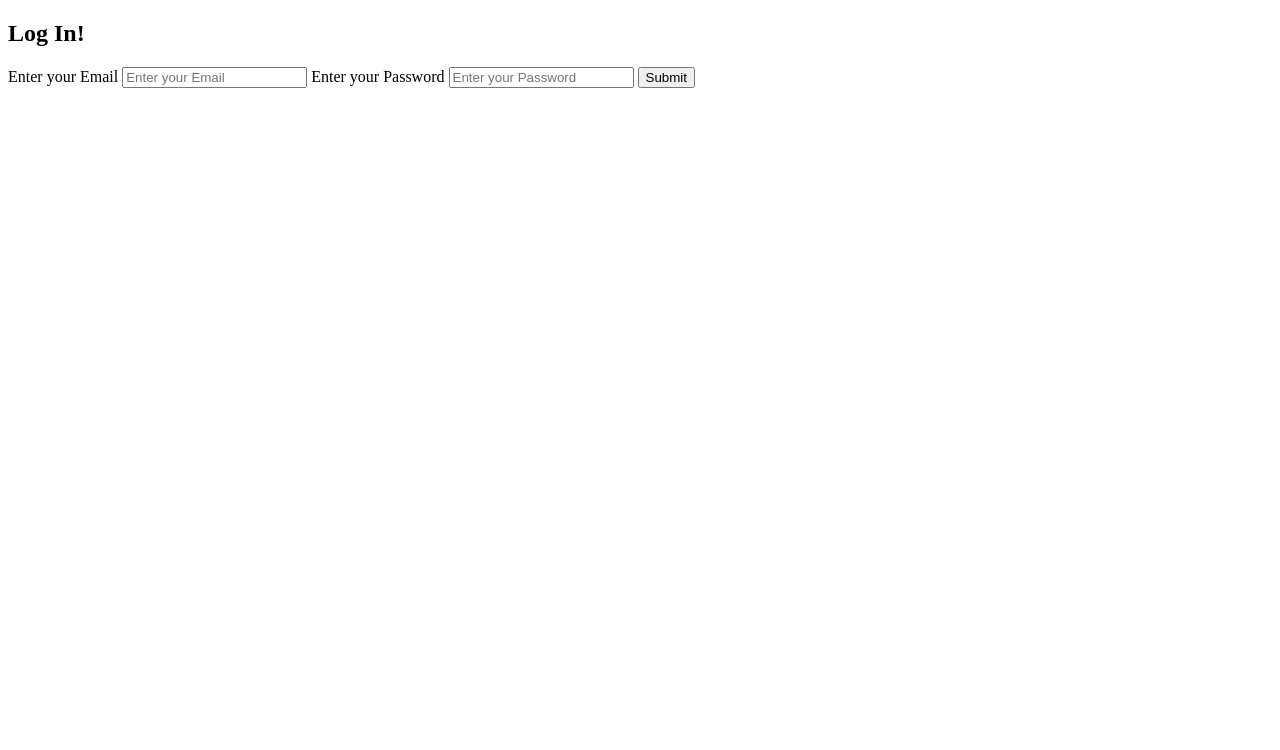
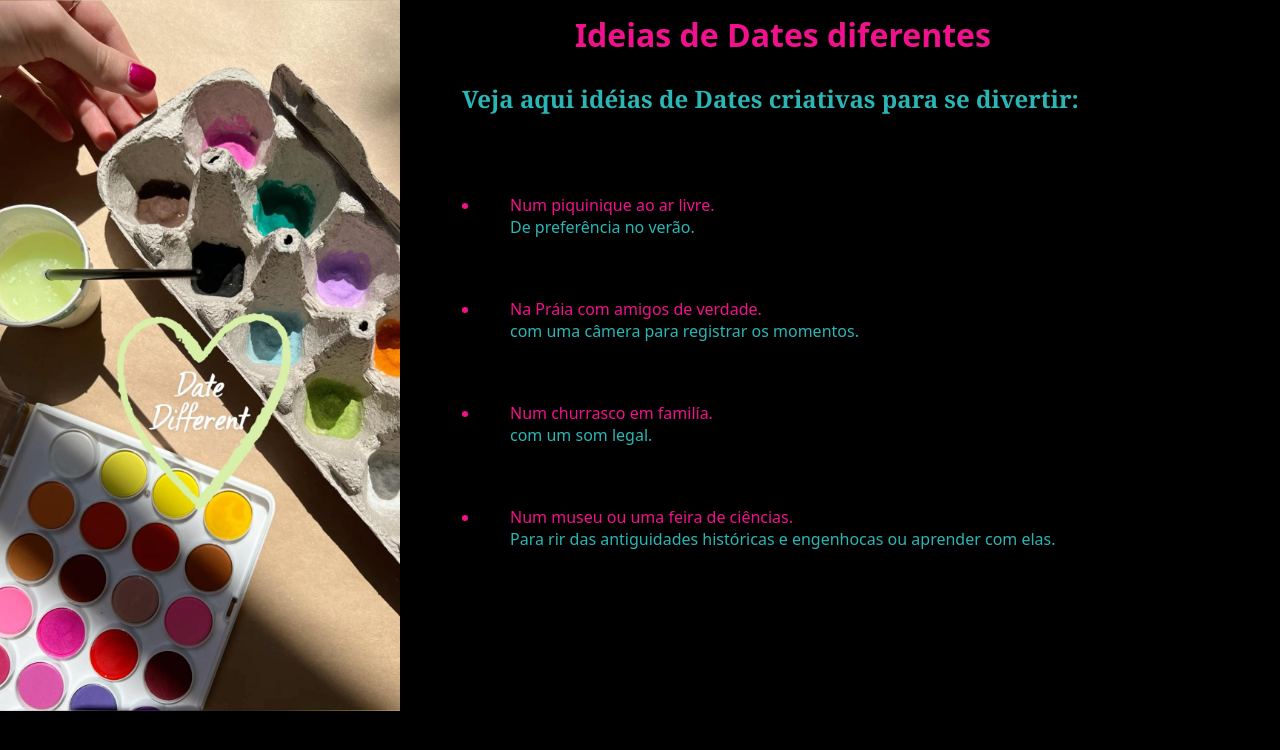
Before and after one commit to renathaRoque/Dates-criativos, a plain HTML site: page index.html in a window 1280 px wide. Drawn offline with Linux system fonts and the light colour scheme.

Commit message:
ajustes
elementos utilizados

```diff
--- a/index.html
+++ b/index.html
@@ -1,18 +1,38 @@
 <!DOCTYPE html>
-  <html lang="en">
+<html lang="pt-br">
 <head>
     <meta charset="UTF-8">
     <meta name="viewport" content="width=device-width, initial-scale=1.0">
+<link rel="stylesheet" href="style.css">
     <title>Document</title>
+
 </head>
+
 <body>
-    <form>
-        <h2> Log In!</h2>
-        <label class="textEmail"> Enter your Email </label>
-        <input type="email" id="email" placeholder="Enter your Email">
-        <label class="textPass"> Enter your Password </label>
-        <input type="password" id="password" placeholder="Enter your Password">
-        <input type="submit" id="submit">
-      </form>
+
+    <div class="container">
+        <img class="img" alt="ideias de date diferente" src="It’s Time to Date Different_ Save This Creative Date Idea for Inspo_.jfif" width="400px"/>
+
+            <div class="caixa de texto">
+        <h1 class="title">Ideias de Dates diferentes</h1>
+        <h2 class="blue"> Veja aqui idéias de Dates criativas para se divertir:</h2>
+        <ul class="lista">
+            <li class="lista">Num piquinique ao ar livre.
+                <p class="color">De preferência no verão.</p>
+            </li>
+            <li class="lista"> Na Práia com amigos de verdade.
+                <p class="color">com uma câmera para registrar os momentos.</p>
+            </li>
+            <li class="lista">Num churrasco em familía.
+                <p class="color"> com um som legal.</p>
+            </li>
+            <li class="lista">Num museu ou uma feira de ciências.
+                <p class="color">Para rir das antiguidades históricas e engenhocas ou aprender com elas.</p>
+            </li>
+        </ul>
+
+    </div>
+        </div>
+
 </body>
 </html>
--- a/style.css
+++ b/style.css
@@ -1,69 +1,46 @@
-@import url('https://fonts.googleapis.com/css2?family=Pacifico&family=Ubuntu&display=swap');
-
-@import url('https://fonts.googleapis.com/css2?family=Bebas+Neue&family=Caprasimo&display=swap');
-
-body{
-  height: 100vh;
-  display: flex;
-  align-items: center;
-  justify-content: center;
-  background-image: url("https://encrypted-tbn0.gstatic.com/images?q=tbn:ANd9GcRVQyIZbQ1Ys2HjsbMin8UoEDv_gsaeA8tSrw&usqp=CAU");
-  background-repeat: no-repeat;
-  background-size: cover;
-  font-family: 'Ubuntu', sans-serif;
+*{
+  margin: 0%;
+  padding: 0%;
+}
+body {
+    color:rgb(241, 17, 140);
+    background-color: black;
+    font-family: system-ui, -apple-system, BlinkMacSystemFont, 'Segoe UI', Roboto, Oxygen, Ubuntu, Cantarell, 'Open Sans', 'Helvetica Neue', sans-serif;
 
 }
-form{
-  background-color: #fff;
-  display: flex;
-  flex-direction: column;
-  align-items: center;
-  justify-content: center;
-  width: 40vw;
-  padding: 1em 1em;
- border-radius: 1em;
- border: 1px solid violet
-}
+.container{
+    display: flex; /*com o display flex ele poe os textos alinhados de direita*/
+    gap: 50px; /* a distancia das palavras para a imagem*/
+    /*align-items: flex-end; (iria por os textos no chão da imagem*/
 
-.textEmail{
-  margin-top: 0.5em;
-  margin-bottom: 0.5em;
-  font-size: 1.2em;
-}
+    min-height: auto;
+  }
+  .caixa-de-texto{
+    text-align: center;
+    padding: auto;
+  }
+    .img{
+      margin:0;
+      padding:0;
+      height: 100%;
+    }
 
-.textPass{
-  margin-top: 2em;
-  margin-bottom: 0.5em;
-  font-size: 1.2em
-}
+    .caixa-de-texto {
 
-
-input{
-  height: 2.4em;
-  width: 70%;
-  border-radius:;
-  border-style: none;
-  border-bottom: 0.01em solid black
-}
-
-#submit{
-  margin: 2.5em;
-  height: 2.2em;
-  width: 60%;
-  cursor: pointer;
-  background-color: #FF8989;
-  color: white;
-  border: none;
-  font-family: 'Caprasimo', cursive;
-  font-size: 1.2em;
-  border-radius: 0.5em;
-}
-
-#submit:hover{
-  background-color: #FCAEAE ;
-  color: black;
-}
-
-h2{
-  font-family: 'Pacifico', cursive;
-}
+    }
+    .title {
+      padding: 2%;
+      text-align: center;
+    }
+    .blue {
+      color: rgb(43, 182, 182);
+      font-family: Georgia, 'Times New Roman', Times, serif;
+      height: 40px;
+      padding: 12px;
+    }
+    .lista {
+      padding: 30px;
+    }
+    .color {
+      color: rgb(43, 182, 182);
+    }
```
Also changed, not shown: It’s Time to Date Different_ Save This Creative Date Idea for Inspo_.jfif (added), 1 other file. Lines whose indentation alone changed are shown as unchanged.
